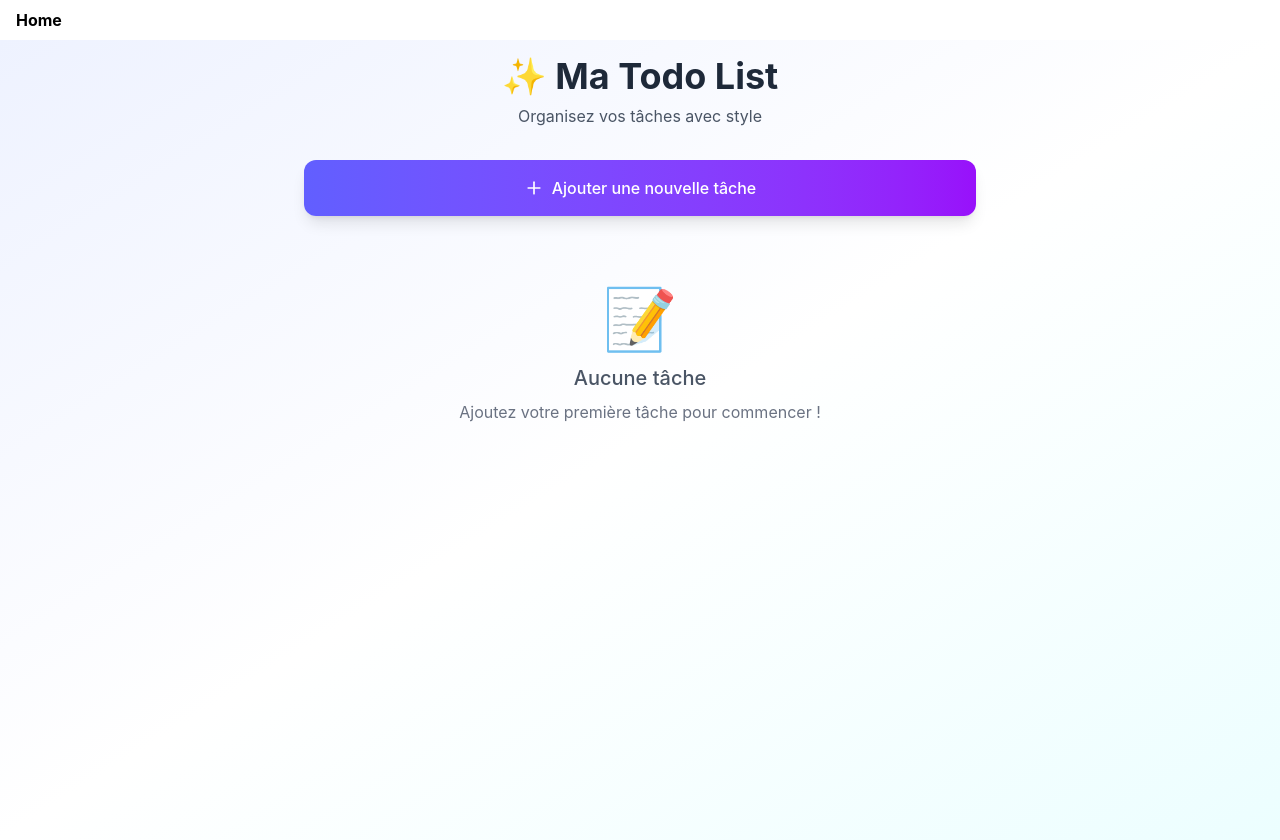
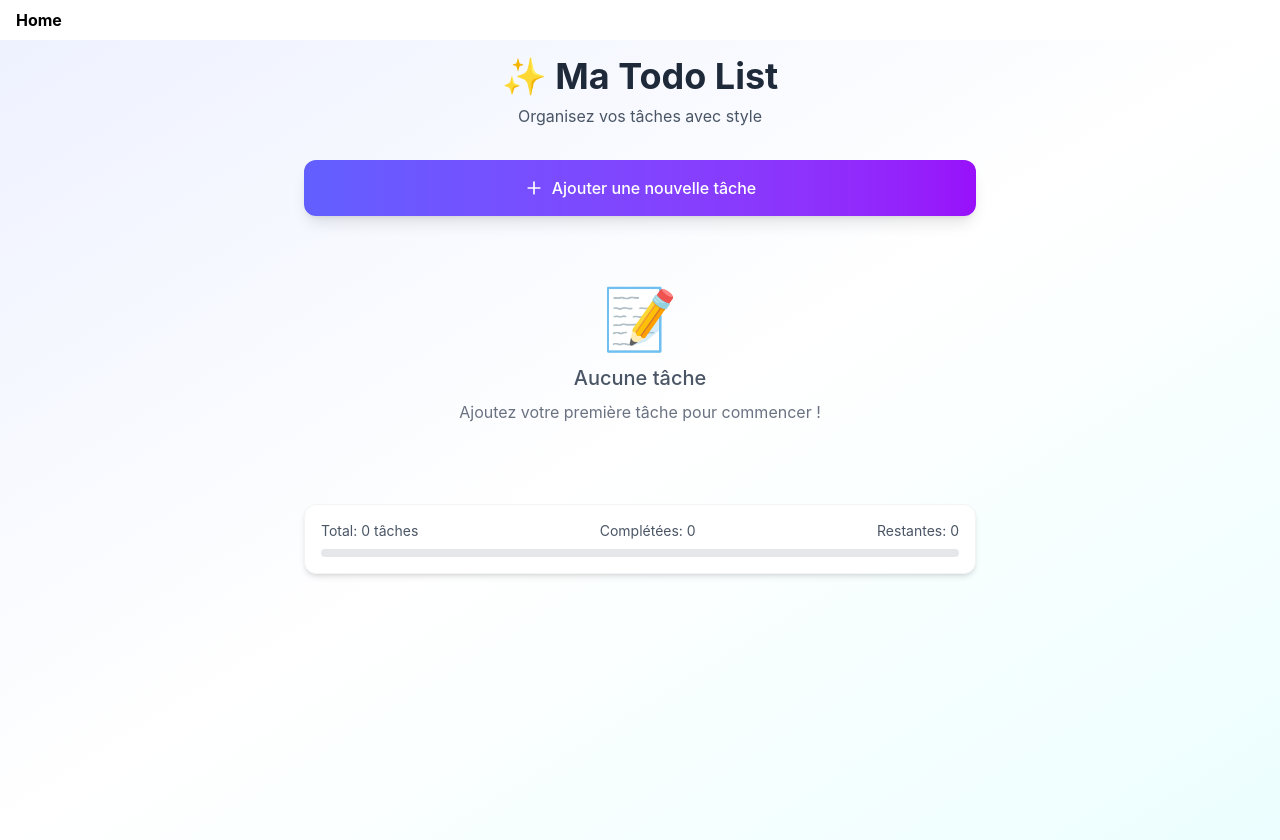
Before and after one commit to fabienpuissant/tanstack-query-demo, a React (Vite) app: page / in a window 1280 px wide. Built offline with nearby package versions, Linux system fonts and the light colour scheme.

Commit message:
refactor stats components

```diff
--- a/src/main.tsx
+++ b/src/main.tsx
@@ -10,6 +10,7 @@ import { routeTree } from './routeTree.gen'
 import './styles.css'
 import reportWebVitals from './reportWebVitals.ts'
 import {TodosProvider} from "@/todo/application/TodosProvider.tsx";
+import TodosAdapter from "@/todo/infrastructure/secondary/TodosAdapter.ts";
 
 // Create a new router instance
 const router = createRouter({
@@ -38,7 +39,7 @@ if (rootElement && !rootElement.innerHTML) {
     <StrictMode>
       <QueryClientProvider client={queryClient}>
         <ReactQueryDevtools initialIsOpen={false} buttonPosition="bottom-left" />
-        <TodosProvider>
+        <TodosProvider repository={new TodosAdapter()}>
           <RouterProvider router={router} />
         </TodosProvider>
       </QueryClientProvider>
--- a/src/todo/application/QueryKey.ts
+++ b/src/todo/application/QueryKey.ts
@@ -1 +1,2 @@
 export const GET_TODOS_QUERY_KEY = "GET_TODOS"
+export const GET_STATS_QUERY_KEY = "GET_STATS"
--- a/src/todo/application/TodosContext.ts
+++ b/src/todo/application/TodosContext.ts
@@ -1,10 +1,14 @@
 import { createContext } from 'react';
 import type {Todo} from "@/todo/domain/Todo.ts";
 import type { UseQueryResult } from "@tanstack/react-query";
+import type {TodoStats} from "@/todo/domain/Stats.ts";
 
 interface TodosContextValue {
   todos: UseQueryResult<Array<Todo>, Error>
   addTodo: (todo: Todo) => void
+  stats: UseQueryResult<TodoStats, Error>
 }
 
-export const TodosContext = createContext<TodosContextValue>({} as TodosContextValue);
+const todosContext = createContext<TodosContextValue>({} as TodosContextValue);
+
+export default todosContext;
--- a/src/todo/application/TodosProvider.tsx
+++ b/src/todo/application/TodosProvider.tsx
@@ -1,32 +1,34 @@
-import {useMutation, useQuery, useQueryClient } from "@tanstack/react-query";
-import { useMemo} from "react";
-import { TodosContext } from "./TodosContext";
+import {useMutation, useQuery, useQueryClient} from "@tanstack/react-query";
+import {useMemo} from "react";
 import type {ReactNode} from "react";
 import type {Todo} from "@/todo/domain/Todo.ts";
-import {GET_TODOS_QUERY_KEY} from "@/todo/application/QueryKey.ts";
-import TodosAdapter from "@/todo/infrastructure/secondary/TodosAdapter.ts";
+import type {TodoPort} from "@/todo/domain/TodoPort.ts";
+import {GET_STATS_QUERY_KEY, GET_TODOS_QUERY_KEY} from "@/todo/application/QueryKey.ts";
+import TodosContext from "@/todo/application/TodosContext";
 
-export const TodosProvider = ({ children }: { children: ReactNode }) => {
+export const TodosProvider = ({repository, children}: { repository: TodoPort, children: ReactNode }) => {
 
-  const repository = new TodosAdapter();
   const queryClient = useQueryClient();
 
-  const query = useQuery({ queryKey: [GET_TODOS_QUERY_KEY], queryFn: () => repository.getTodos() })
+  const query = useQuery({queryKey: [GET_TODOS_QUERY_KEY], queryFn: () => repository.getTodos()})
+  const statsQuery = useQuery({queryKey: [GET_STATS_QUERY_KEY], queryFn: () => repository.getStats()})
 
   const mutation = useMutation({
     mutationFn: (todo: Todo) => repository.addTodo(todo),
     onSuccess: () => {
-      queryClient.invalidateQueries({ queryKey: [GET_TODOS_QUERY_KEY] })
+      queryClient.invalidateQueries({queryKey: [GET_TODOS_QUERY_KEY]})
+      queryClient.invalidateQueries({queryKey: [GET_STATS_QUERY_KEY]})
     },
   })
 
-  const addTodo = (todo: Todo) =>{
+  const addTodo = (todo: Todo) => {
     mutation.mutate(todo)
   }
 
   const contextValue = useMemo(() => ({
-      todos: query,
-      addTodo
+    todos: query,
+    addTodo,
+    stats: statsQuery
   }), [query])
 
   return <TodosContext.Provider value={contextValue}>{children}</TodosContext.Provider>;
--- a/src/todo/application/useTodos.ts
+++ b/src/todo/application/useTodos.ts
@@ -1,5 +1,5 @@
 import {useContext} from "react";
-import {TodosContext} from "@/todo/application/TodosContext.ts";
+import TodosContext from "@/todo/application/TodosContext.ts";
 
 export const useTodos = () => {
   return useContext(TodosContext);
--- /dev/null
+++ b/src/todo/domain/Stats.ts
@@ -0,0 +1,5 @@
+export interface TodoStats {
+  total: number;
+  totalCompleted: number;
+  totalRemaining: number;
+}
--- a/src/todo/domain/TodoPort.ts
+++ b/src/todo/domain/TodoPort.ts
@@ -1,6 +1,8 @@
 import type {Todo} from "@/todo/domain/Todo.ts";
+import type {TodoStats} from "@/todo/domain/Stats.ts";
 
 export interface TodoPort {
   getTodos: () => Promise<Array<Todo>>;
   addTodo: (todo: Todo) => Promise<void>;
+  getStats: () => Promise<TodoStats>;
 }
--- a/src/todo/infrastructure/primary/TodosPage.tsx
+++ b/src/todo/infrastructure/primary/TodosPage.tsx
@@ -1,19 +1,15 @@
-import {useTodos} from "@/todo/application/useTodos.ts";
 import TodosStats from "@/todo/infrastructure/primary/TodosStats.tsx";
 import TodosHeader from "@/todo/infrastructure/primary/TodosHeader.tsx";
 import TodosList from "@/todo/infrastructure/primary/TodosList.tsx";
 
 export default function TodosPage() {
 
-  const { todos } = useTodos();
-
   return (
     <div className="min-h-screen bg-gradient-to-br from-indigo-50 via-white to-cyan-50 p-4">
       <div className="max-w-2xl mx-auto">
         <TodosHeader />
         <TodosList />
-        {/* Stats */}
-        {todos.data && todos.data.length > 0 && (<TodosStats todos={todos.data} />)}
+        {<TodosStats />}
       </div>
     </div>
   )
--- a/src/todo/infrastructure/primary/TodosStats.tsx
+++ b/src/todo/infrastructure/primary/TodosStats.tsx
@@ -1,34 +1,43 @@
-import type {Todo} from "@/todo/domain/Todo.ts";
+import {useMemo} from "react";
+import {useTodos} from "@/todo/application/useTodos.ts";
 
-interface Props {
-  todos: Array<Todo>
+export default function TodosStats() {
+
+  const {stats} = useTodos();
+
+  const widthCompletion = useMemo(() => {
+    if(stats.isFetched && stats.data) {
+      return stats.data.total > 0
+        ? (stats.data.totalCompleted / stats.data.total) * 100
+        : 0
     }
+    return 0;
+  }, [stats])
 
-export default function TodosStats({todos}: Props) {
   return (
+    <>
+      {stats.isFetched &&
         <div className="mt-8 bg-white rounded-xl p-4 shadow-md border border-gray-100">
           <div className="flex justify-between items-center text-sm text-gray-600">
-        <span>Total: {todos.length} tâches</span>
+            <span>Total: {stats.data?.total} tâches</span>
             <span>
-          Complétées: {todos.filter(todo => todo.completed).length}
+          Complétées: {stats.data?.totalCompleted}
         </span>
             <span>
-                Restantes: {todos.filter(todo => !todo.completed).length}
+                Restantes: {stats.data?.totalRemaining}
               </span>
           </div>
           <div className="mt-2 bg-gray-200 rounded-full h-2">
             <div
               className="bg-gradient-to-r from-green-500 to-emerald-600 h-2 rounded-full transition-all duration-300"
               style={{
-            width: `${
-              todos.length > 0
-                ? (todos.filter(todo => todo.completed).length / todos.length) * 100
-                : 0
-            }%`
+                width: `${widthCompletion}%`
               }}
             />
           </div>
         </div>
+      }
+    </>
   )
 
 }
--- a/src/todo/infrastructure/secondary/TodosAdapter.ts
+++ b/src/todo/infrastructure/secondary/TodosAdapter.ts
@@ -1,4 +1,4 @@
-import type { Todo } from "@/todo/domain/Todo";
+import type {Todo} from "@/todo/domain/Todo";
 import type {TodoPort} from "@/todo/domain/TodoPort.ts";
 
 export default class TodosAdapter implements TodoPort {
@@ -14,6 +14,15 @@ export default class TodosAdapter implements TodoPort {
     return Promise.resolve();
   }
 
+  getStats() {
+    const todos = this.retrieveTodos();
+    return Promise.resolve({
+      total: todos.length,
+      totalCompleted: todos.filter(todo => todo.completed).length,
+      totalRemaining: todos.filter(todo => !todo.completed).length
+    });
+  };
+
   private persistTodos(todos: Array<Todo>) {
     sessionStorage.setItem(this.CACHE_KEY, JSON.stringify(todos))
   }
```
Lines whose indentation alone changed are shown as unchanged.
